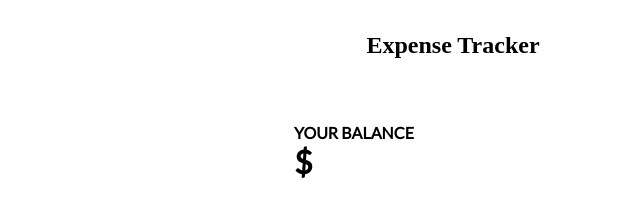
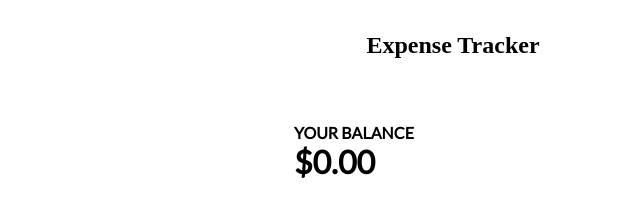
Before and after one commit to Saif-09/Expense-Tracker, a React (Create React App) app: page / in a window 1280 px wide. Shown: the top 216 px of the page, without its empty margins (187-831 px from the left). Built offline with nearby package versions, Linux system fonts and the light colour scheme.

Commit message:
Expense Form completed

```diff
--- a/src/App.js
+++ b/src/App.js
@@ -1,17 +1,32 @@
+import { useState } from 'react';
 import './App.css';
 import ExpenseForm from './Components/ExpenseForm/ExpenseForm';
 import ExpenseInfo from './Components/ExpenseInfo/ExpenseInfo';
 import ExpenseList from './Components/ExpenseList/ExpenseList';
 
 function App() {
+
+  const[expenses, setExpenses] = useState([]);
+
+  const addExpense = (expense)=>{
+    setExpenses((prevState)=>[expense, ...prevState]);
+  };
+
+  const deleteExpense=(id)=>{
+    setExpenses((prevExpenses)=>{
+      return prevExpenses.filter((expense)=>expense.id!==id);
+    })
+  }
+
+
   return (
     <>
     <h2 className='mainHeading'>Expense Tracker</h2>
     <div className='App'>
-      <ExpenseForm/>
+      <ExpenseForm addExpense={addExpense}/>
       <div className='expenseContainer'>
-        <ExpenseInfo/>
-        <ExpenseList/>
+        <ExpenseInfo expenses={expenses}/>
+        <ExpenseList expenses={expenses} deleteExpense = {deleteExpense}/>
       </div>
     </div>
     </>
--- a/src/Components/ExpenseForm/ExpenseForm.js
+++ b/src/Components/ExpenseForm/ExpenseForm.js
@@ -1,14 +1,36 @@
 import React, { useState, useRef } from "react";
 import styles from "./ExpenseForm.module.css";
 
-export default function ExpenseForm() {
-
+export default function ExpenseForm({ addExpense }) {
   const expenseTextInput = useRef();
   const expenseAmountInput = useRef();
 
+  const onSubmitHandler = (e) => {
+    e.preventDefault();
+    const expenseText = expenseTextInput.current.value;
+    const expenseAmount = expenseAmountInput.current.value;
+    if (parseInt(expenseAmount) === 0) {
+      return;
+    }
+
+    const expense = {
+      text: expenseText,
+      amount: expenseAmount,
+      id: new Date().getTime(),
+    };
+
+    addExpense(expense);
+    clearInput();
+    return;
+  };
+
+  const clearInput = () => {
+    expenseTextInput.current.value = "";
+    expenseAmountInput.current.value = "";
+  };
 
   return (
-    <form className={styles.form} onSubmit={() => {}}>
+    <form className={styles.form} onSubmit={onSubmitHandler}>
       <h3>Add new transaction</h3>
       <label htmlFor="expenseText">Text</label>
       <input
@@ -16,6 +38,7 @@ export default function ExpenseForm() {
         className={styles.input}
         type="text"
         placeholder="Enter Text..."
+        ref={expenseTextInput}
         required
       />
       <div>
@@ -26,6 +49,7 @@ export default function ExpenseForm() {
         className={styles.input}
         id="expenseAmount"
         type="number"
+        ref={expenseAmountInput}
         placeholder="Enter Amount..."
         required
       />
--- a/src/Components/ExpenseInfo/ExpenseInfo.js
+++ b/src/Components/ExpenseInfo/ExpenseInfo.js
@@ -1,12 +1,26 @@
 import React from "react";
 import styles from "./ExpenseInfo.module.css";
 
-export default function ExpenseInfo() {
+const ExpenseInfo = ({expenses}) =>{
+    let profitAmount  = 0;
+    let lossAmount = 0;
+    const grandTotal = expenses.reduce((acc, currentExpense)=>{
+        const currentExpenseAmount = parseInt(currentExpense.amount);
+        if(currentExpenseAmount<0){
+            lossAmount+= currentExpenseAmount;
+        }else{
+            profitAmount+= currentExpenseAmount;
+
+        }
+        return currentExpenseAmount+acc;
+    },0);
+
+
   return (
     <div className={styles.expenseInfoContainer}>
       <div className={styles.balance}>
         <h4>YOUR BALANCE</h4>
-        <h1>${/* Grand total should be displayed here */}</h1>
+        <h1>${grandTotal.toFixed(2)}</h1>
       </div>
       <div className={styles.incomeExpenseContainer}>
         <div>
@@ -25,3 +39,5 @@ export default function ExpenseInfo() {
     </div>
   );
 }
+
+export default ExpenseInfo;
```
Lines whose indentation alone changed are shown as unchanged.
